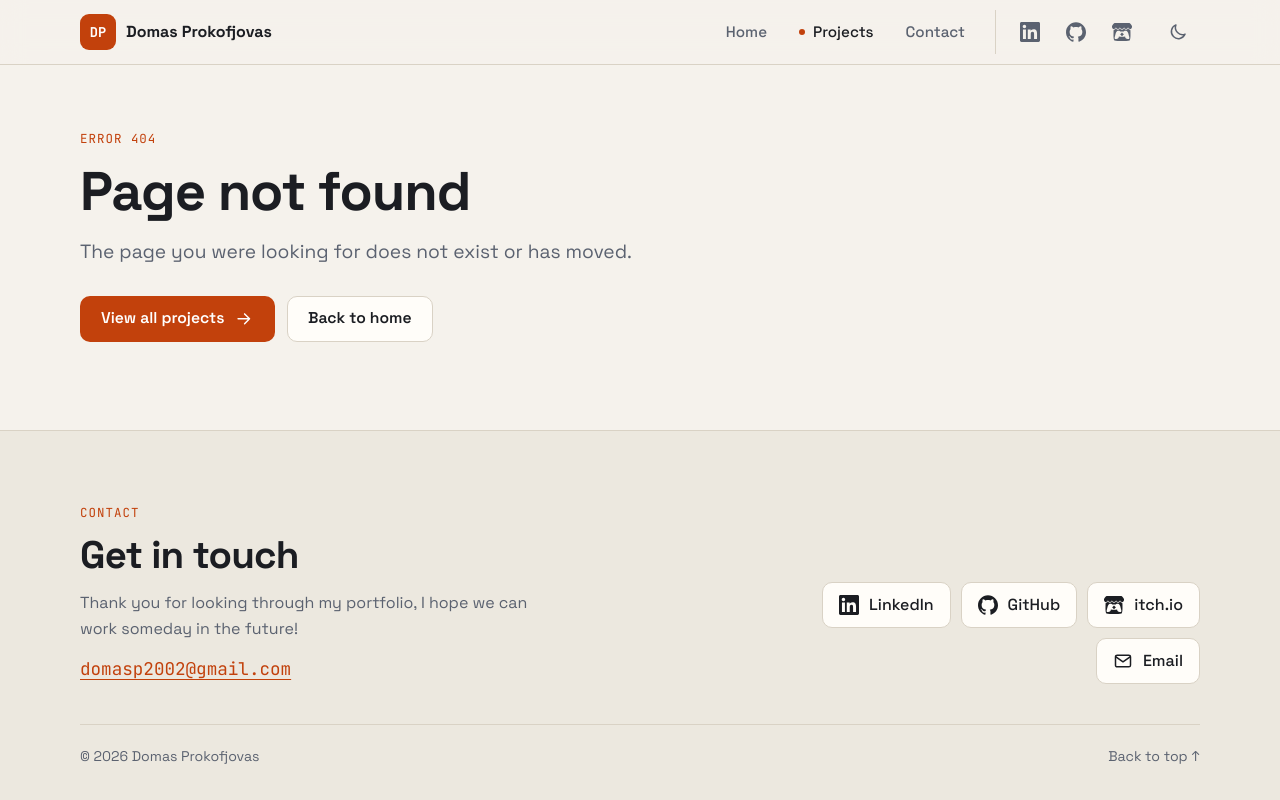
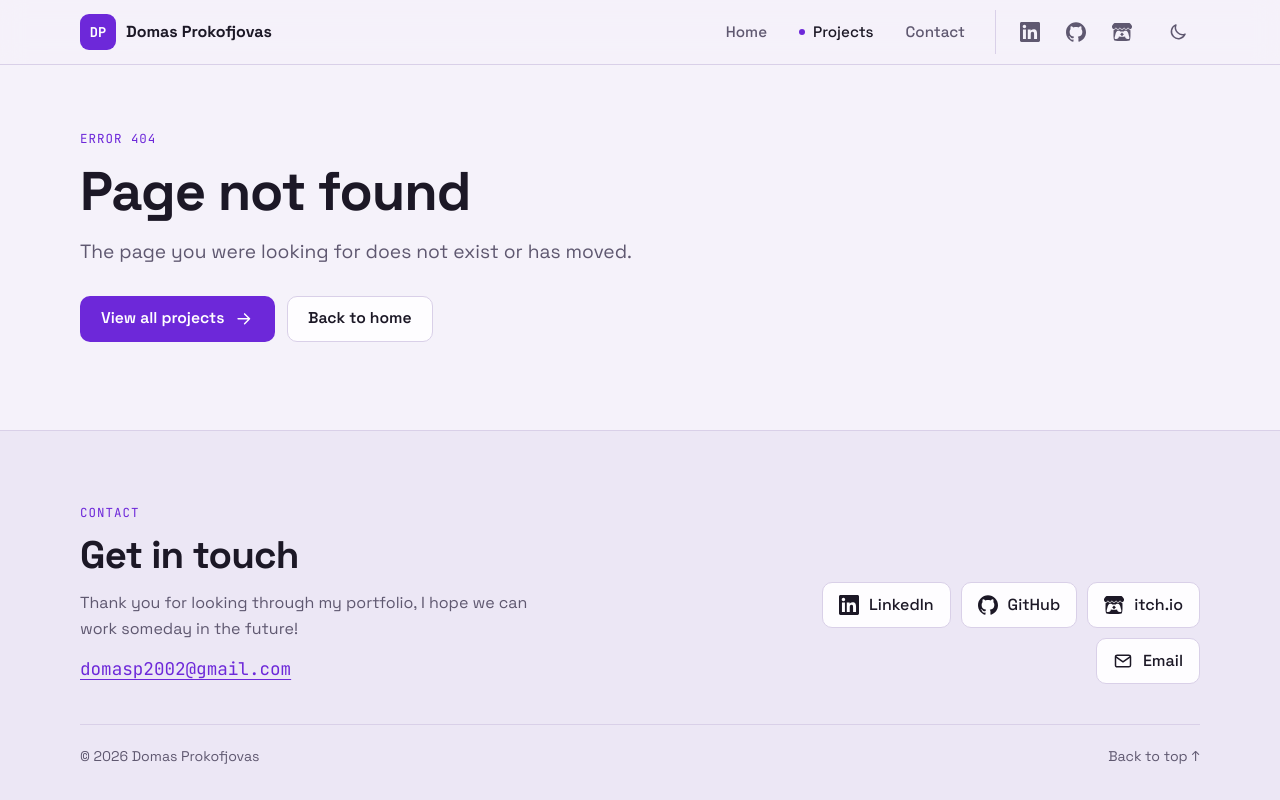
Before and after one commit to domas85/domas85.github.io, a plain HTML site: page 404.html in a window 1280 px wide. Drawn offline with Linux system fonts and the light colour scheme.

Commit message:
Portfolio Update
Color change
Webpage Icon

```diff
--- a/assets/css/style.css
+++ b/assets/css/style.css
@@ -7,15 +7,15 @@
 /* ---------- theme ---------- */
 
 :root {
-  --bg: #0c0e13;
-  --bg-alt: #10131a;
-  --surface: #151922;
-  --surface-2: #1b202b;
-  --line: #272d3a;
-  --text: #e9ebf1;
-  --muted: #9ba4b5;
-  --accent: #ff8a4c;
-  --accent-ink: #1c0e05;
+  --bg: #0f0b17;
+  --bg-alt: #130e1e;
+  --surface: #191327;
+  --surface-2: #201833;
+  --line: #2e2444;
+  --text: #ece9f5;
+  --muted: #a59db8;
+  --accent: #a78bfa;
+  --accent-ink: #140a2a;
   --ok: #4ade80;
   --shadow: 0 18px 40px -24px rgba(0, 0, 0, 0.8);
 
@@ -31,17 +31,17 @@
 }
 
 :root[data-theme="light"] {
-  --bg: #f5f2ec;
-  --bg-alt: #ece8df;
-  --surface: #fffdf9;
-  --surface-2: #f3efe7;
-  --line: #d9d2c5;
-  --text: #1b1d22;
-  --muted: #5b6270;
-  --accent: #c2410c;
+  --bg: #f5f2fa;
+  --bg-alt: #ece7f5;
+  --surface: #fefdff;
+  --surface-2: #f1ecf8;
+  --line: #d9d0e8;
+  --text: #1c1826;
+  --muted: #5f5870;
+  --accent: #6d28d9;
   --accent-ink: #ffffff;
   --ok: #15803d;
-  --shadow: 0 18px 40px -26px rgba(60, 40, 20, 0.45);
+  --shadow: 0 18px 40px -26px rgba(50, 30, 90, 0.4);
   color-scheme: light;
 }
 
@@ -1345,7 +1345,7 @@ button {
   padding: 0;
   border: 1px solid var(--line);
   border-radius: 10px;
-  background: #0a0c10;
+  background: #0b0812;
   overflow: hidden;
   cursor: zoom-in;
   transition: border-color 0.15s ease;
```
Also changed, not shown: 404.html (+2 -2 lines), index.html (+2 -2 lines), project.html (+2 -2 lines), projects.html (+2 -2 lines), assets/img/favicon.svg (added).
